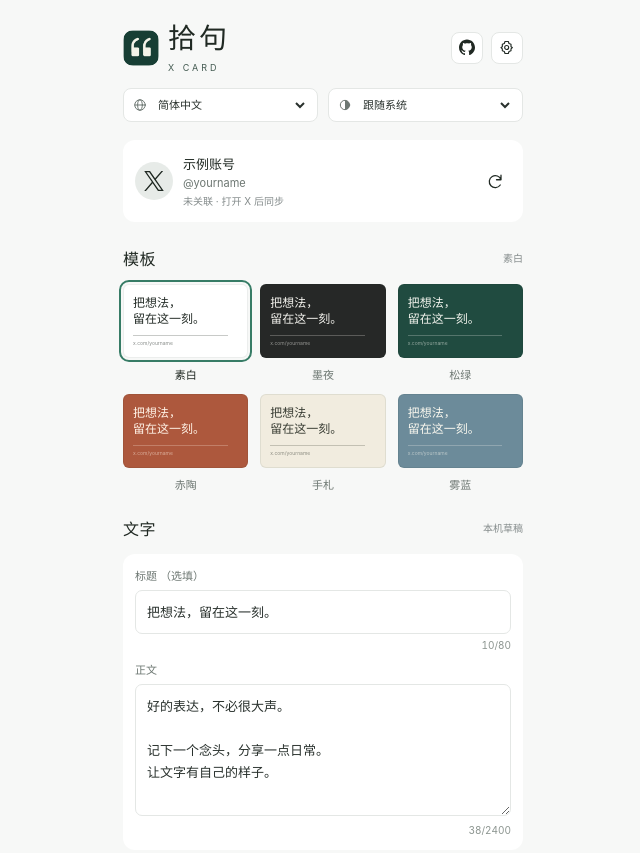
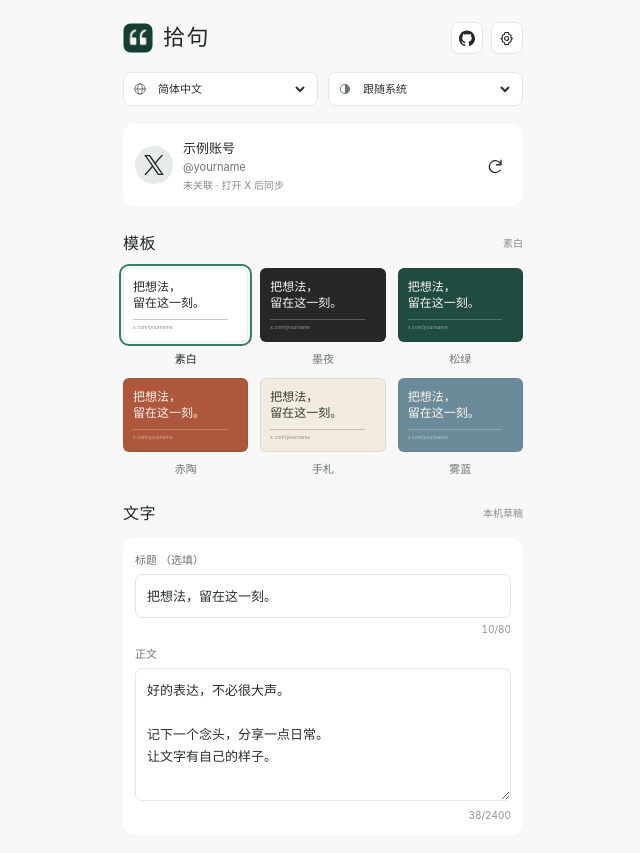
Before and after one commit to zkilxx/shiju-x-card, a website with bundled scripts: page extension/sidepanel.html in a window 1280 px wide. Shown: the top 853 px of the page, without its empty margins (317-957 px from the left). Built offline with nearby package versions, Linux system fonts and the light colour scheme.

Commit message:
Refine header to a single-line Chinese wordmark

```diff
--- a/extension/sidepanel.html
+++ b/extension/sidepanel.html
@@ -6,7 +6,7 @@
 </head>
 <body>
   <main class="app">
-    <header class="brand"><div class="brand-identity"><img class="brand-logo" src="icons/icon128.png" alt="" width="40" height="40"><div><h1>拾句</h1><span>X CARD</span></div></div><div class="brand-actions"><a id="repository" class="icon-button repo-button" href="https://github.com/zkilxx/shiju-x-card" target="_blank" rel="noopener noreferrer" aria-label="打开 GitHub 仓库" data-i18n-aria="打开 GitHub 仓库" title="打开 GitHub 仓库" data-i18n-title="打开 GitHub 仓库"><svg viewBox="0 0 16 16" aria-hidden="true"></svg></a><button id="settings" class="icon-button" aria-label="编辑账号资料" data-i18n-aria="编辑账号资料" title="编辑账号资料" data-i18n-title="编辑账号资料"><svg viewBox="0 0 24 24"><path d="m9 3-1 3-3 1v4l-2 1 2 2v3l3 1 1 3h5l1-3 3-1v-3l2-2-2-1V7l-3-1-1-3Z"/><circle cx="11.5" cy="12" r="3"/></svg></button></div></header>
+    <header class="brand"><div class="brand-identity"><img class="brand-logo" src="icons/icon128.png" alt="" width="30" height="30"><h1>拾句</h1></div><div class="brand-actions"><a id="repository" class="icon-button repo-button" href="https://github.com/zkilxx/shiju-x-card" target="_blank" rel="noopener noreferrer" aria-label="打开 GitHub 仓库" data-i18n-aria="打开 GitHub 仓库" title="打开 GitHub 仓库" data-i18n-title="打开 GitHub 仓库"><svg viewBox="0 0 16 16" aria-hidden="true"></svg></a><button id="settings" class="icon-button" aria-label="编辑账号资料" data-i18n-aria="编辑账号资料" title="编辑账号资料" data-i18n-title="编辑账号资料"><svg viewBox="0 0 24 24"><path d="m9 3-1 3-3 1v4l-2 1 2 2v3l3 1 1 3h5l1-3 3-1v-3l2-2-2-1V7l-3-1-1-3Z"/><circle cx="11.5" cy="12" r="3"/></svg></button></div></header>
     <div class="toolbar"><label><svg viewBox="0 0 24 24" aria-hidden="true"><circle cx="12" cy="12" r="9"/><ellipse cx="12" cy="12" rx="4" ry="9"/><path d="M3 12h18"/></svg><span class="sr-only" data-i18n="语言">语言</span><select id="languageMode" aria-label="语言" data-i18n-aria="语言"><option value="zh-CN">简体中文</option><option value="en">English</option></select></label><label><svg viewBox="0 0 24 24" aria-hidden="true"><circle cx="12" cy="12" r="8"/><path d="M12 4a8 8 0 0 1 0 16Z" fill="currentColor" stroke="none"/></svg><span class="sr-only" data-i18n="界面主题">界面主题</span><select id="themeMode" aria-label="界面主题" data-i18n-aria="界面主题" title="界面主题" data-i18n-title="界面主题"><option value="system" data-i18n="跟随系统">跟随系统</option><option value="light" data-i18n="浅色">浅色</option><option value="dark" data-i18n="深色">深色</option></select></label></div>
     <section class="account" aria-label="当前账号" data-i18n-aria="当前账号"><div id="avatar" class="avatar"><svg class="x-mark" viewBox="0 0 24 24" aria-hidden="true"><path d="M14.234 10.162 22.977 0h-2.072l-7.591 8.824L7.251 0H.258l9.168 13.343L.258 24H2.33l8.016-9.318L16.749 24h6.993zm-2.837 3.299-.929-1.329L3.076 1.56h3.182l5.965 8.532.929 1.329 7.754 11.09h-3.182z"/></svg></div><div class="account-info"><strong id="accountName" data-i18n="示例账号">示例账号</strong><a id="accountHandle" target="_blank" rel="noopener noreferrer">@yourname</a><span id="accountStatus" data-i18n="未关联 · 打开 X 后同步">未关联 · 打开 X 后同步</span></div><button id="sync" class="icon-button" aria-label="同步当前 X 账号" data-i18n-aria="同步当前 X 账号" title="同步当前 X 账号" data-i18n-title="同步当前 X 账号"><svg viewBox="0 0 24 24"><path d="M20 5v6h-6M20 11a8 8 0 1 0-1 7"/></svg></button></section>
     <section class="section"><div class="section-heading"><h2 data-i18n="模板">模板</h2><span id="templateName" data-i18n="素白">素白</span></div><div id="templates" class="templates" role="group" aria-label="卡片模板" data-i18n-aria="卡片模板"></div></section>
--- a/extension/styles.css
+++ b/extension/styles.css
@@ -97,16 +97,12 @@ button {
   margin-bottom:20px
 }
 .brand h1 {
-  font-family:"Songti SC","STSong",serif;
-  font-size:32px;
-  font-weight:500;
-  letter-spacing:4px;
-  margin:0 0 2px
-}
-.brand span {
-  font-size:10px;
-  letter-spacing:4px;
-  color:var(--brand-muted)
+  font-family:"PingFang SC","Microsoft YaHei",sans-serif;
+  font-size:22px;
+  font-weight:600;
+  line-height:30px;
+  letter-spacing:1.5px;
+  margin:0
 }
 .icon-button {
   width:32px;
@@ -522,11 +518,9 @@ dialog .notice {
 
 }
 
-.brand-identity {display:flex;align-items:center;gap:9px;min-width:0;}
-.brand {margin-bottom:14px;}
-.brand h1 {font-size:28px;line-height:1.2;letter-spacing:3px;}
-.brand-identity > div > span {font-size:9px;letter-spacing:3px;}
-.brand-logo {display:block;flex-shrink:0;border-radius:10px;width:36px;height:36px;}
+.brand-identity {display:flex;align-items:center;gap:10px;min-width:0;}
+.brand {min-height:32px;margin-bottom:18px;}
+.brand-logo {display:block;flex-shrink:0;border-radius:8px;width:30px;height:30px;}
 .repo-button {color:var(--text);text-decoration:none;}
 .repo-button svg {fill:currentColor;stroke:none;width:17px;height:17px;}
 .toolbar {display:grid;grid-template-columns:1fr 1fr;gap:10px;margin:0 0 18px;}
--- a/package.json
+++ b/package.json
@@ -1,6 +1,6 @@
 {
   "name": "shiju-x-card",
-  "version": "1.4.0",
+  "version": "1.4.1",
   "private": true,
   "scripts": {
     "test": "node tests/verify.cjs"
```
Also changed, not shown: README.en.md (+2 -2 lines), tests/verify.cjs (+2 -2 lines), README.md, docs/images/sidepanel-dark.png, docs/images/sidepanel-en.png, docs/images/sidepanel-light.png, extension/manifest.json, 1 other file.
